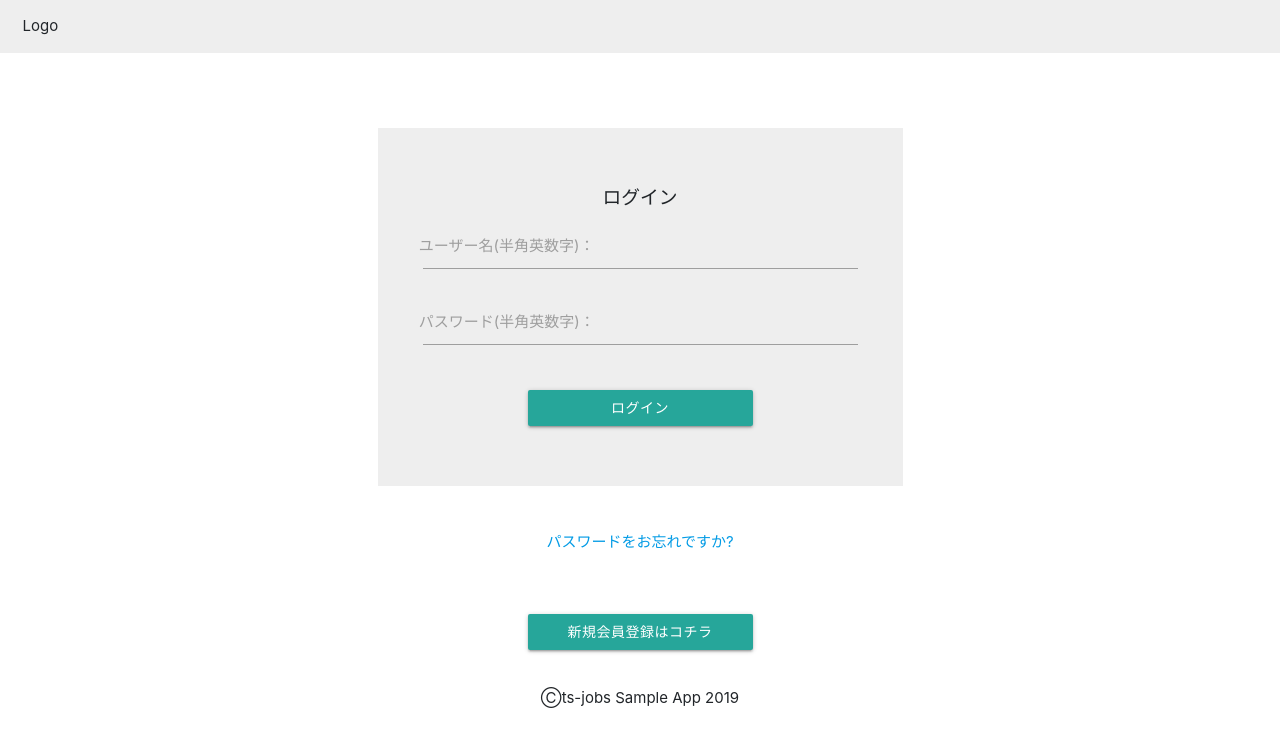
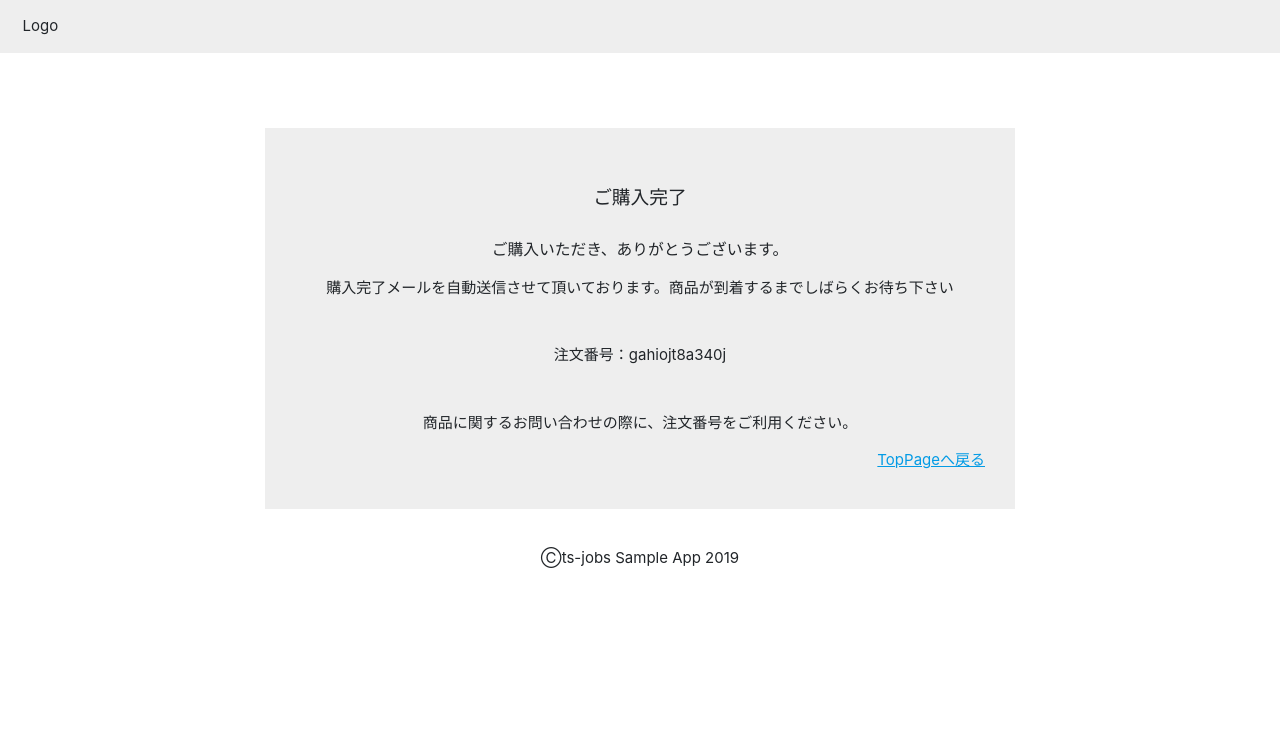
Before and after one commit to ts-jobs/Ecsite-project, a PHP site: page /complete.php in a window 1280 px wide. Shown: the top 747 px of the page. Run offline with PHP 8.4, Linux system fonts and the light colour scheme.

Commit message:
購入完了画面のマークアップのみ完了

```diff
--- a/complete.php
+++ b/complete.php
@@ -9,9 +9,9 @@
     <!-- Bootstrap CSS -->
     <link rel="stylesheet" href="https://stackpath.bootstrapcdn.com/bootstrap/4.3.1/css/bootstrap.min.css" integrity="sha384-ggOyR0iXCbMQv3Xipma34MD+dH/1fQ784/j6cY/iJTQUOhcWr7x9JvoRxT2MZw1T" crossorigin="anonymous">
 <link rel="stylesheet" href="https://cdnjs.cloudflare.com/ajax/libs/materialize/1.0.0/css/materialize.min.css">
-    <link rel="stylesheet" href="css/login.css">
+    <link rel="stylesheet" href="css/complete.css">
 
-    <title>ログイン(サンプル)</title>
+    <title>購入完了(サンプル)</title>
   </head>
 <body>
 <!-- ここからヘッダー -->
@@ -23,21 +23,15 @@
 <!-- ここまでメイン -->
 <div class="main-wrapper">
  <div class="main-container">
-   <h1 class="main-title">ログイン</h1>
-   <form id="login-form" method="post" action="">
-    <div class="name-area input-field col s12">
-     <label for="name">ユーザー名(半角英数字)：</label>
-     <input type="text" id="name" name="user_name" class="validate">
-    </div>
-    <div class="password-area input-field col s12">
-     <label for="password">パスワード(半角英数字)：</label>
-     <input type="password" id="password" name="user_pass" class="validate">
-    </div>
-    <button class="btn waves-effect waves-light" type="submit" name="action" id="sendBtn">ログイン</button>
-   </form>
+   <h1 class="main-title">ご購入完了</h1>
+   <p class="sub-title">ご購入いただき、ありがとうございます。</p>
+   <p class="complete-txt">購入完了メールを自動送信させて頂いております。商品が到着するまでしばらくお待ち下さい</p>
+   <div class="order-num-area">
+     <p>注文番号：<span id="orderNum">gahiojt8a340j</span></p>
+   </div>
+   <p>商品に関するお問い合わせの際に、注文番号をご利用ください。</p>
+   <p class="btn-area"><a href="" id="backBtn">TopPageへ戻る</a></p>
  </div>
- <p class="forget-pass"><a href="">パスワードをお忘れですか?</a><p>
- <p><a href="" class="waves-effect waves-light btn" id="new-member-btn">新規会員登録はコチラ</a></p>
 </div>
 <!-- ここまでメイン -->
 
--- a/css/complete.css
+++ b/css/complete.css
@@ -18,21 +18,35 @@ body{
 /*ここからメイン*/
 .main-wrapper{
  text-align:center;
- min-width:35rem;
+ min-width:50rem;
 }
 .main-container{
  background:#eee;
- width:35rem;
- min-width:35rem;
+ width:50rem;
+ min-width:50rem;
  margin:0 auto;
  padding:4rem 2rem;
  text-align:center;
  margin-top:5rem;
+ position:relative;
 }
 .main-title{
  font-size:1.25rem;
  font-weight:normal;
- margin:0;
+ margin:0 0 2rem 0;
+}
+.sub-title{
+  margin-bottom:1rem;
+  font-size: 1.05rem;
+}
+.complete-txt{
+  margin-bottom:3rem;
+}
+.order-num-area{
+  margin-bottom:3rem;
+}
+.btn-area{
+  position:relative;
 }
 #name{
  margin-bottom:1rem;
@@ -46,11 +60,11 @@ body{
 .forget-pass{
  padding:3rem;
 }
-#new-member-btn{
- color:#fff;
- width:15rem;
+#backBtn{
+  text-decoration: underline;
+  position:absolute;
+  right: 0;
 }
-
 /*ここまでメイン*/
 
 /*ここからフッター*/
```
